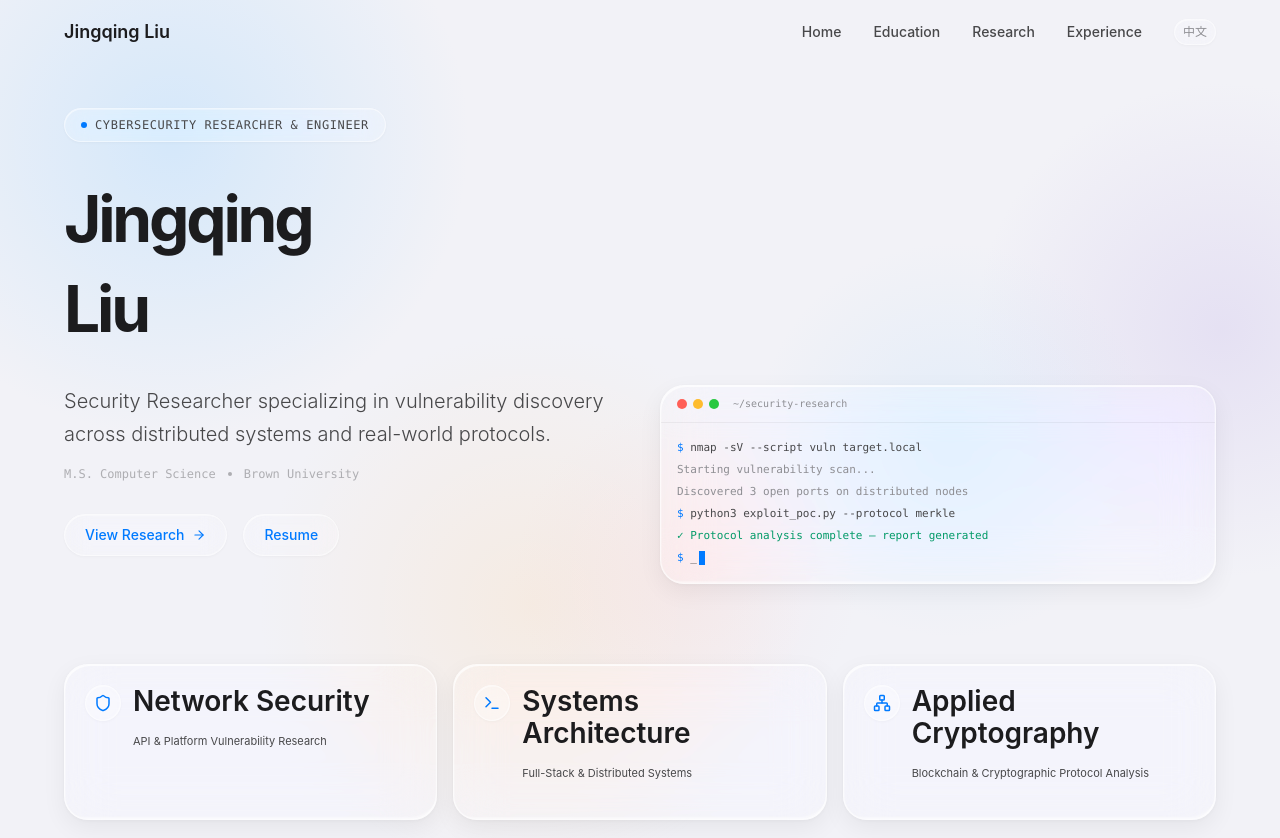
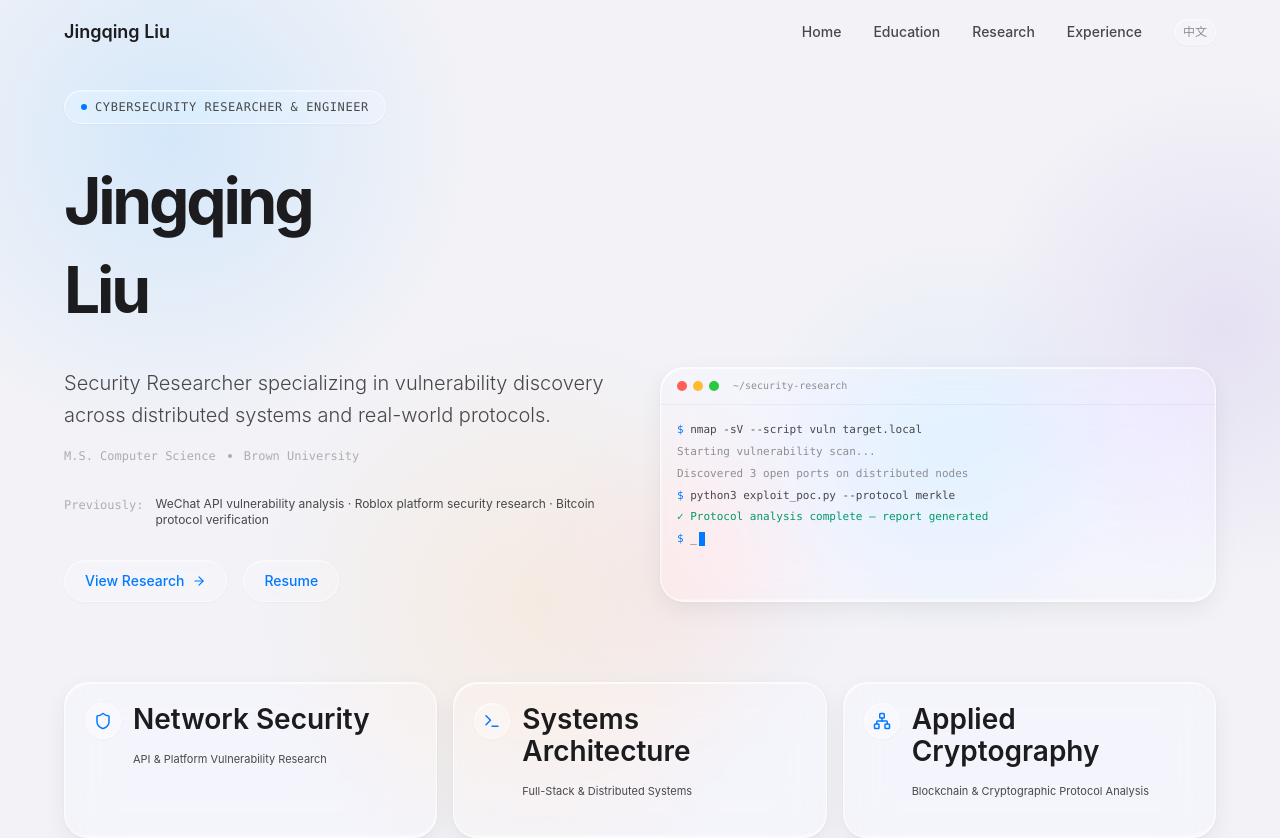
Before and after one commit to Jingqing-Liu/jingqing-liu.github.io, a Next.js app: page / in a window 1280 px wide. Shown: the top 838 px of the page. Built offline with nearby package versions, Linux system fonts and the light colour scheme.

Commit message:
add concrete proof line to hero section

```diff
--- a/src/app/home/components/HeroSection.tsx
+++ b/src/app/home/components/HeroSection.tsx
@@ -100,11 +100,24 @@ const HeroSection = () => {
                 </div>
               </motion.div>
 
+              {/* Proof line — concrete past work */}
+              <motion.div
+                initial={{ opacity: 0, y: 20 }}
+                animate={{ opacity: 1, y: 0 }}
+                transition={{ duration: 0.6, delay: 0.85 }}
+                className="mb-8 flex items-start gap-3 text-xs text-[#8e8e93]"
+              >
+                <span className="font-mono text-[#aeaeb2] flex-shrink-0 mt-px">{t('hero.proof.label')}</span>
+                <span className="text-[#48484a]">
+                  {t('hero.proof.items')}
+                </span>
+              </motion.div>
+
               {/* CTA Buttons */}
               <motion.div
                 initial={{ opacity: 0, y: 20 }}
                 animate={{ opacity: 1, y: 0 }}
-                transition={{ duration: 0.6, delay: 0.9 }}
+                transition={{ duration: 0.6, delay: 1.0 }}
                 className="flex items-center gap-4"
               >
                 <Link
--- a/src/i18n/LanguageContext.tsx
+++ b/src/i18n/LanguageContext.tsx
@@ -41,6 +41,8 @@ const translations: Record<Lang, Record<string, string>> = {
     'hero.tag': 'Cybersecurity Researcher & Engineer',
     'hero.tagline': 'Security Researcher specializing in vulnerability discovery across distributed systems and real-world protocols.',
     'hero.subtitle': 'M.S. Computer Science',
+    'hero.proof.label': 'Previously:',
+    'hero.proof.items': 'WeChat API vulnerability analysis · Roblox platform security research · Bitcoin protocol verification',
     'hero.cta.research': 'View Research',
     'hero.cta.resume': 'Resume',
     'hero.highlight.security': 'Network Security',
@@ -122,6 +124,8 @@ const translations: Record<Lang, Record<string, string>> = {
     'hero.tag': '网络安全研究员 & 工程师',
     'hero.tagline': '专注于分布式系统与真实协议中的漏洞发现与安全研究。',
     'hero.subtitle': '计算机科学硕士',
+    'hero.proof.label': '研究经历：',
+    'hero.proof.items': '微信 API 漏洞分析 · Roblox 平台安全研究 · 比特币协议验证',
     'hero.cta.research': '查看研究',
     'hero.cta.resume': '简历',
     'hero.highlight.security': '网络安全',
```
